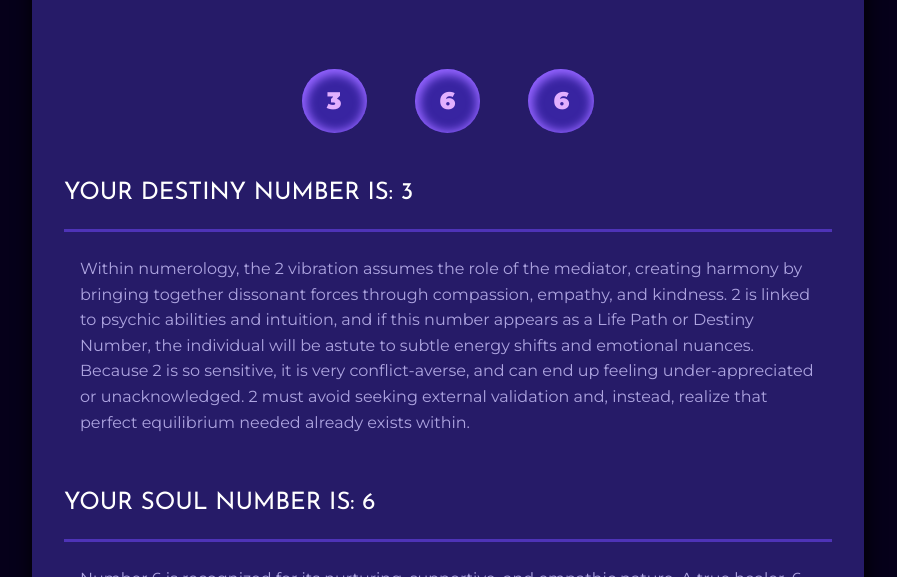
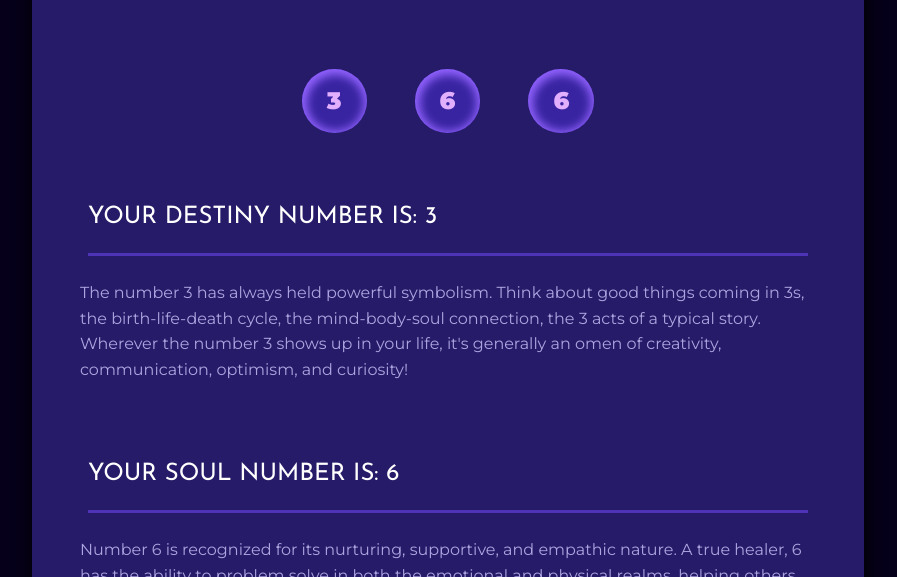
Before and after one commit to gabrielaalvescosta/NameNumerology, a plain HTML site: page index.html in a window 1280 px wide. Both pictures are taken after typing "Sample" into the empty fields and a click on the button "Calculate". Shown: the part 223-800 px from the top of the page, without its empty margins (192-1089 px from the left). Drawn offline with Linux system fonts and the light colour scheme; a web font is replaced by a local one.

Commit message:
Debug showInfo function

```diff
--- a/css/style.css
+++ b/css/style.css
@@ -150,6 +150,7 @@ input {
     font-family: 'Josefin Sans';
     background: #4f35c2;
     box-shadow: none;
+    cursor: pointer;
     border: none;
     margin: 1em 0.25em;
     border-radius: 0.85em;
@@ -213,7 +214,7 @@ input {
     text-align: left;
     padding: 1em 0;
     border-bottom: 3px solid #4e33b7;
-    margin: 0 0 1em 0;
+    margin: 1em;
 }
 
 .hide {
--- a/index.html
+++ b/index.html
@@ -18,6 +18,7 @@
         </p>
 
         <form method="get">
+        <div id="error"></div>
         <input id="name" class="window__name" type="text" placeholder="Your name"/>
         <button id="calculate" type="submit" class="window__button">Calculate</button>
         </form>
@@ -44,8 +45,9 @@
         </div>
         <!---- end responses -->
 
-        <button id="clean" type="submit" class="window__button__clean">Clean</button>
+        <button id="clean" type="reset" class="window__button__clean">Clean</button>
         </div>
+
         </div>
     </div>
     <footer>
--- a/js/app.js
+++ b/js/app.js
@@ -5,7 +5,7 @@ const modal = document.getElementById("modal");
 const result = document.getElementById("result");
 const response = document.getElementById("response");
 const inputName = document.getElementById("name");
-
+const errorDiv = document.getElementById("error");
 
 // first number all letters, second number all vogals, third number all consoants
 let arrayNumerology = [];
@@ -29,12 +29,17 @@ buttonCalculate.onclick = (e) => {
     e.preventDefault();
     separateName();
 
-    if (arrayNumerology.length === 3) {
+    if (inputName != "" && arrayNumerology.length === 3) {
 
         showAllNumbers(arrayNumerology);
         getInfo(arrayNumerology);
 
+
+    } else {
+        errorDiv.innerText = "Please, write your name";
+        modal.style.display = "none";
     }
+
 
     modal.style.display = "block";
     modal.style.opacity = "1";
@@ -48,11 +53,11 @@ buttonClean.onclick = (e) => {
     }
 
     arrayNumerology = [];
-    console.log(arrayNumerology, "apos o botao clean")
+
     modal.style.display = "none";
     modal.style.opacity = "0";
     result.innerText = "";
-    const [destiny, soul, personality] = [];
+    inputName.value = "";
 
 }
 
@@ -83,7 +88,7 @@ const nameToNumber = (letters) => {
     // join('') remove os espaços vazios
 
     let num = allNumbersResultArray.split('').map(Number);
-    console.log(num, "array de numeros")
+
     sumNumber(num);
 
 }
@@ -100,7 +105,6 @@ const sumNumber = (array) => {
 
     }
 
-    console.log(almaNumberCont, "primeira soma")
     miniNumber(almaNumberCont);
 
 }
@@ -113,18 +117,14 @@ async function miniNumber(num) {
     let numberReduce = numbersSumArray.reduce((total, numero) => total + numero, 0);
 
     let numberTotal = numberReduce.toString();
-    console.log(numberTotal.length, "comprimento do numero antes do if");
 
         if (numberTotal.length >= 2) {
 
-            console.log(numberTotal, "caiu no if");
             numberTotal = miniNumber(numberTotal);
 
         } else if (numberTotal.length == 1) {
 
-            console.log(numberTotal, "caiu no else");
             arrayNumerology.push(numberTotal);
-            console.log(arrayNumerology, "numeros finais");
 
         } else {
             return "not a number"
@@ -157,9 +157,6 @@ const separateVogals = (arrayLetters) => {
         }
     }
 
-    console.log(arrayVogals, "AQUI array final de vogais");
-    console.log(arrayConsoants, "AQUI array final de consoantes");
-
     nameToNumber(arrayVogals);
     nameToNumber(arrayConsoants);
 
@@ -176,7 +173,6 @@ const showAllNumbers = (arrayNumerology) => {
         createList.classList.add('numerologyNumbers');
         createList.appendChild(document.createTextNode(arrayNumerology[g]));
         result.appendChild(createList);
-        console.log("caiu no showAllNumbers");
 
     }
 
@@ -198,24 +194,33 @@ const getInfo = (array) => {
     });
 
     printResult(arrayResponse);
-    console.log(arrayResponse, "tem que ser um array de objeto")
+
 }
 
 
-const printResult = (array) => {
+const printResult = (arrayNumerology) => {
 
-    const [destiny, soul, personality] = array;
+    const [destiny, soul, personality] = arrayNumerology;
+    console.log(destiny.id, "aquiiiiiiiiiiiii")
 
+    if (arrayNumerology.length == 3){
     // destiny number result
-    let destinyTitle = document.getElementById("destinyNumber").appendChild(document.createTextNode(destiny.id));
-    let destinyText = document.getElementById("destinyText").appendChild(document.createTextNode(destiny.meaning));
+    let destinyTitle = document.getElementById("destinyNumber");
+    destinyTitle.innerText = destiny.id;
+
+    let destinyText = document.getElementById("destinyText");
+    destinyText.innerText = destiny.meaning;
 
     // soul number result
-    let soulTitle = document.getElementById("soulNumber").appendChild(document.createTextNode(soul.id));
-    let soulText = document.getElementById("soulText").appendChild(document.createTextNode(soul.meaning));
+    let soulTitle = document.getElementById("soulNumber")
+    soulTitle.innerText = soul.id;
+    let soulText = document.getElementById("soulText")
+    soulText.innerText = soul.meaning;
 
     // personality number result
-    let personalityTitle = document.getElementById("personalityNumber").appendChild(document.createTextNode(personality.id));
-    let personalityText = document.getElementById("personalityText").appendChild(document.createTextNode(personality.meaning));
-
+    let personalityTitle = document.getElementById("personalityNumber");
+    personalityTitle.innerText = personality.id;
+    let personalityText = document.getElementById("personalityText");
+    personalityText.innerText = personality.meaning;
+    }
 }
--- a/js/data.js
+++ b/js/data.js
@@ -16,7 +16,7 @@ const numerologyData = {
         id: '3',
         numberTitle: 'The Creator',
         keywords: 'Divine Spark Within, Creative, Social, Bringer of Change',
-        meaning: 'Within numerology, the 2 vibration assumes the role of the mediator, creating harmony by bringing together dissonant forces through compassion, empathy, and kindness. 2 is linked to psychic abilities and intuition, and if this number appears as a Life Path or Destiny Number, the individual will be astute to subtle energy shifts and emotional nuances. Because 2 is so sensitive, it is very conflict-averse, and can end up feeling under-appreciated or unacknowledged. 2 must avoid seeking external validation and, instead, realize that perfect equilibrium needed already exists within.'
+        meaning: 'The number 3 has always held powerful symbolism. Think about good things coming in 3s, the birth-life-death cycle, the mind-body-soul connection, the 3 acts of a typical story. Wherever the number 3 shows up in your life, it\'s generally an omen of creativity, communication, optimism, and curiosity!'
       },
     4: {
         id: '4',
```
